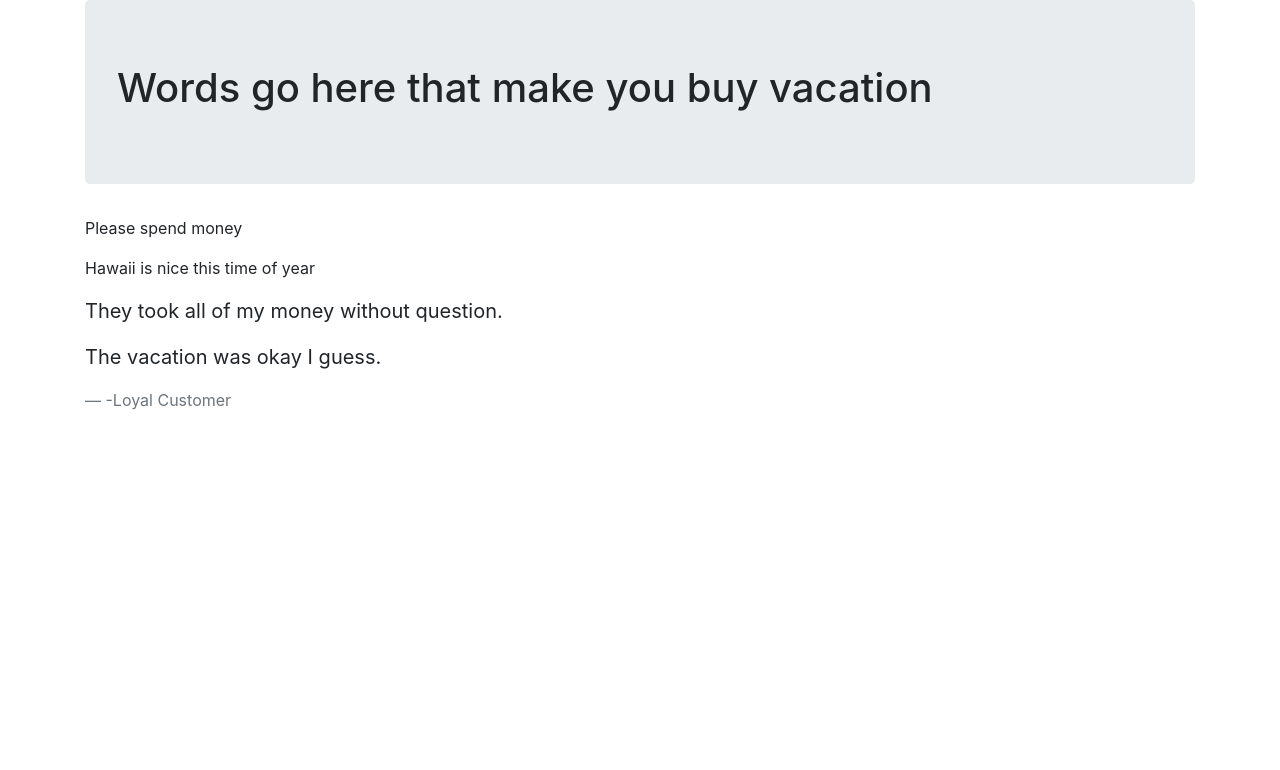
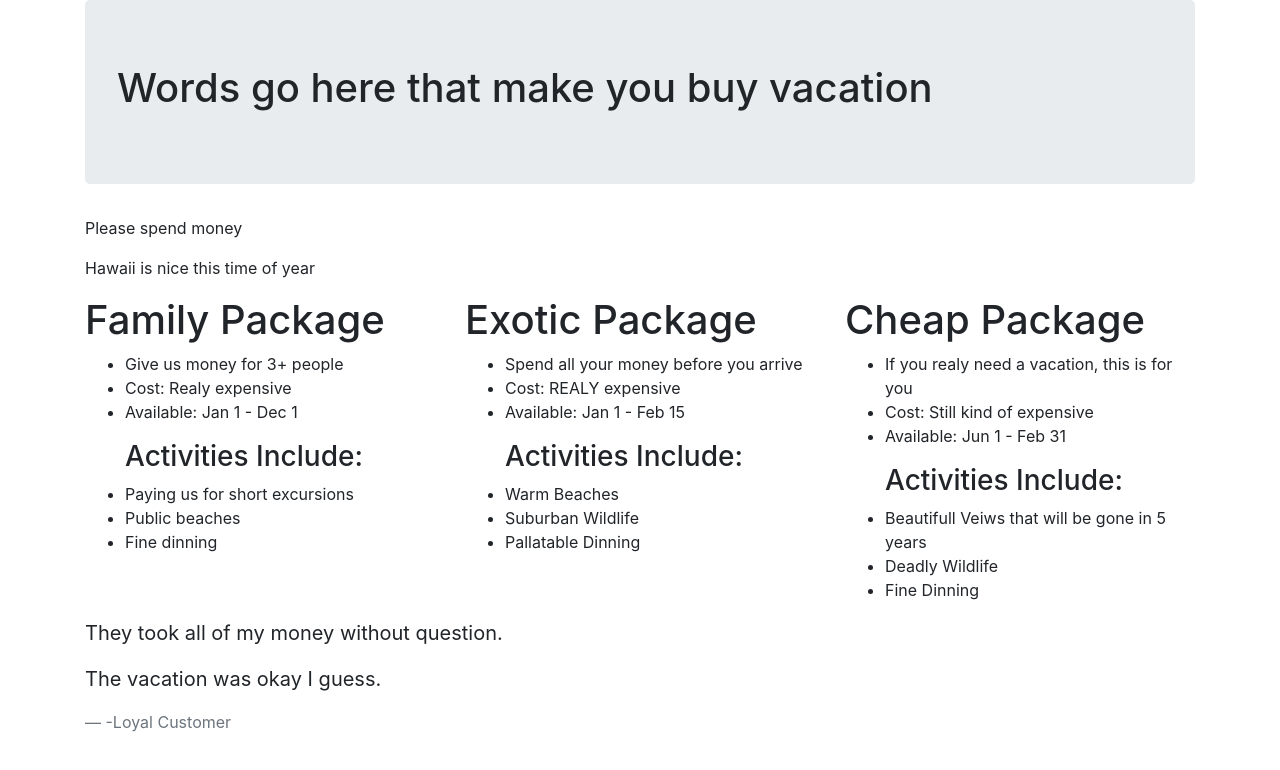
Before and after one commit to CyndaZ42/vacation, a plain HTML site: page index.html in a window 1280 px wide. Drawn offline with Linux system fonts and the light colour scheme.

Commit message:
Added package options in a grid
Co-authored-by: Matt Wilkinson <github-wilkinsonmatt01@gmail.com>

```diff
--- a/index.html
+++ b/index.html
@@ -1,7 +1,7 @@
 <!DOCTYPE html>
 <html lang="en-US">
 <head>
-  <title>My First Section at Epicodus</title>
+  <title>Give Me Money</title>
   <link href="css/bootstrap.css" rel="stylesheet" type="text/css">
 </head>
 <body>
@@ -11,6 +11,50 @@
     </div>
     <p>Please spend money</p>
     <p>Hawaii is nice this  time of year</p>
+    <div class="row">
+      <div class="col-4">
+        <h1>Family Package</h1>
+        <ul>
+          <li>Give us money for 3+ people</li>
+          <li>Cost: Realy expensive</li>
+          <li>Available: Jan 1 - Dec 1</li>
+        </ul>
+        <ul>
+          <h3>Activities Include:</h3>
+          <li>Paying us for short excursions</li>
+          <li>Public beaches</li>
+          <li>Fine dinning</li>
+        </ul>
+      </div>
+      <div class="col-4">
+        <h1>Exotic Package</h1>
+        <ul>
+          <li>Spend all your money before you arrive</li>
+          <li>Cost: REALY expensive</li>
+          <li>Available: Jan 1 - Feb 15</li>
+        </ul>
+        <ul>
+          <h3>Activities Include:</h3>
+          <li>Warm Beaches</li>
+          <li>Suburban Wildlife</li>
+          <li>Pallatable Dinning</li>
+        </ul>
+      </div>
+      <div class="col-4">
+        <h1>Cheap Package</h1>
+        <ul>
+          <li>If you realy need a vacation, this is for you</li>
+          <li>Cost: Still kind of expensive</li>
+          <li>Available: Jun 1 - Feb 31</li>
+        </ul>
+        <ul>
+          <h3>Activities Include:</h3>
+          <li>Beautifull Veiws that will be gone in 5 years</li>
+          <li>Deadly Wildlife</li>
+          <li>Fine Dinning</li>
+        </ul>
+      </div>
+    </div>
     <blockquote class="blockquote">
       <p>They took all of my money without question.</p>
       <p>The vacation was okay I guess.</p>
```
Also changed, not shown: css/styles.css (added).
